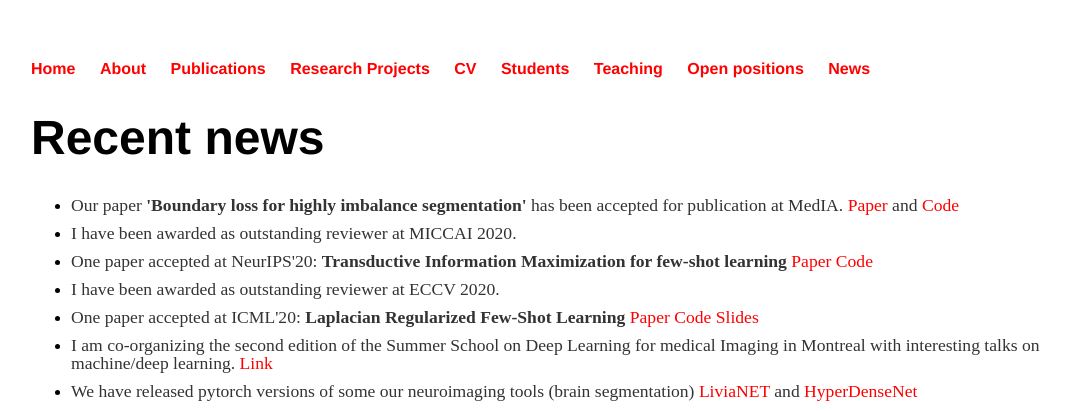
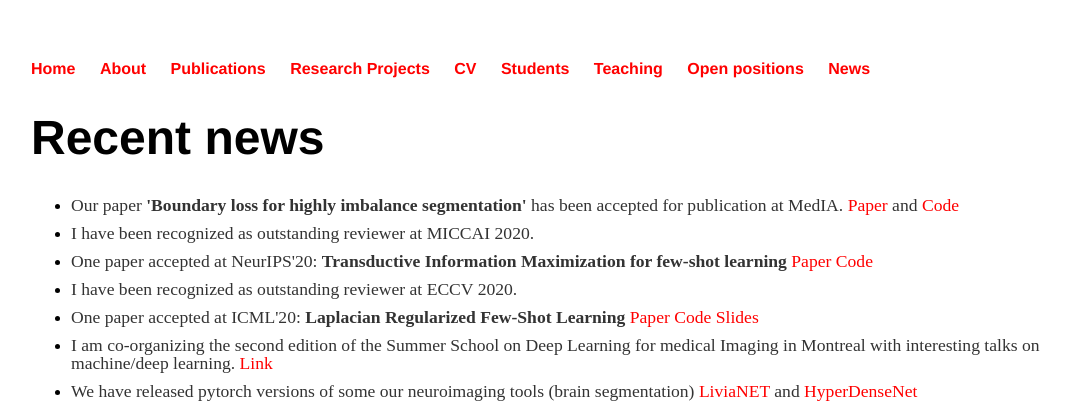
Before and after one commit to josedolz/josedolz.github.io, a Jekyll site: the page built from news/index.html, in a window 1280 px wide. Shown: the top 411 px of the page, without its empty margins (97-1183 px from the left). Built offline with Jekyll 4.4.1, drawn with Linux system fonts in a browser that asks for light colours.

Commit message:
Update index.html

```diff
--- a/news/index.html
+++ b/news/index.html
@@ -6,9 +6,9 @@ title: news
 	<h1>Recent news</h1>
 	<ul>
 		<li><p1>Our paper <strong>'Boundary loss for highly imbalance segmentation'</strong> has been accepted for publication at MedIA. <a href="https://www.sciencedirect.com/science/article/pii/S1361841520302152">Paper</a> and <a href="https://github.com/LIVIAETS/boundary-loss">Code</a>
-		<li><p1>I have been awarded as outstanding reviewer at MICCAI 2020.</p1></li>
+		<li><p1>I have been recognized as outstanding reviewer at MICCAI 2020.</p1></li>
 		<li><p1>One paper accepted at NeurIPS'20: <strong>Transductive Information Maximization for few-shot learning</strong> <a href="https://arxiv.org/pdf/2008.11297.pdf">Paper</a> <a href="https://github.com/mboudiaf/TIM">Code</a>
-		<li><p1>I have been awarded as outstanding reviewer at ECCV 2020.</p1></li>
+		<li><p1>I have been recognized as outstanding reviewer at ECCV 2020.</p1></li>
 		<li><p1>One paper accepted at ICML'20: <strong>Laplacian Regularized Few-Shot Learning </strong> <a href="https://proceedings.icml.cc/static/paper_files/icml/2020/4348-Paper.pdf">Paper</a> <a href="https://github.com/imtiazziko/LaplacianShot">Code</a> <a href="https://icml.cc/media/Slides/icml/2020/virtual(no-parent)-14-14-00UTC-6480-laplacian_regul.pdf">Slides</a>
 		<li><p1>I am co-organizing the second edition of the Summer School on Deep Learning for medical Imaging in Montreal with interesting talks on machine/deep learning. <a href="https://www.fourwav.es/view/1775/customtab1530/">Link</a>
 		<li><p1>We  have released pytorch versions of some our neuroimaging tools (brain segmentation) <a href="https://github.com/josedolz/LiviaNet_pytorch">LiviaNET</a> and <a href="https://github.com/josedolz/HyperDenseNet_pytorch">HyperDenseNet</a>
```
